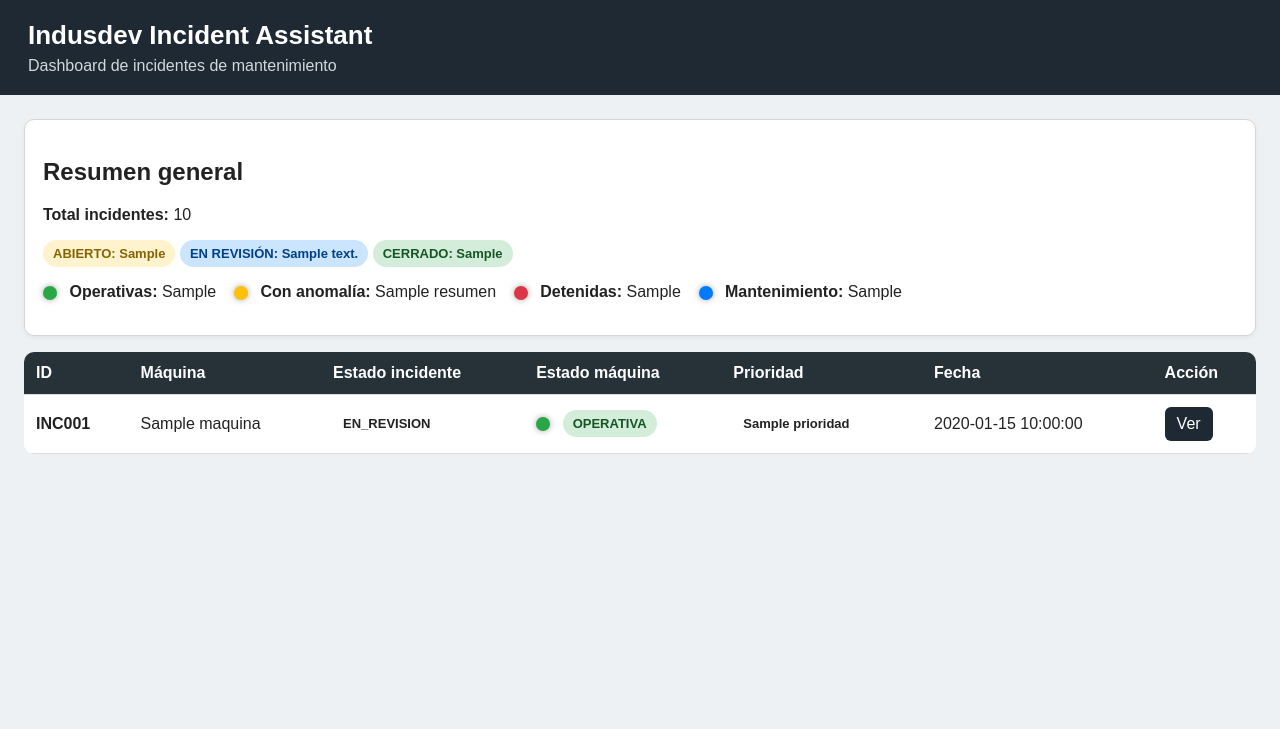
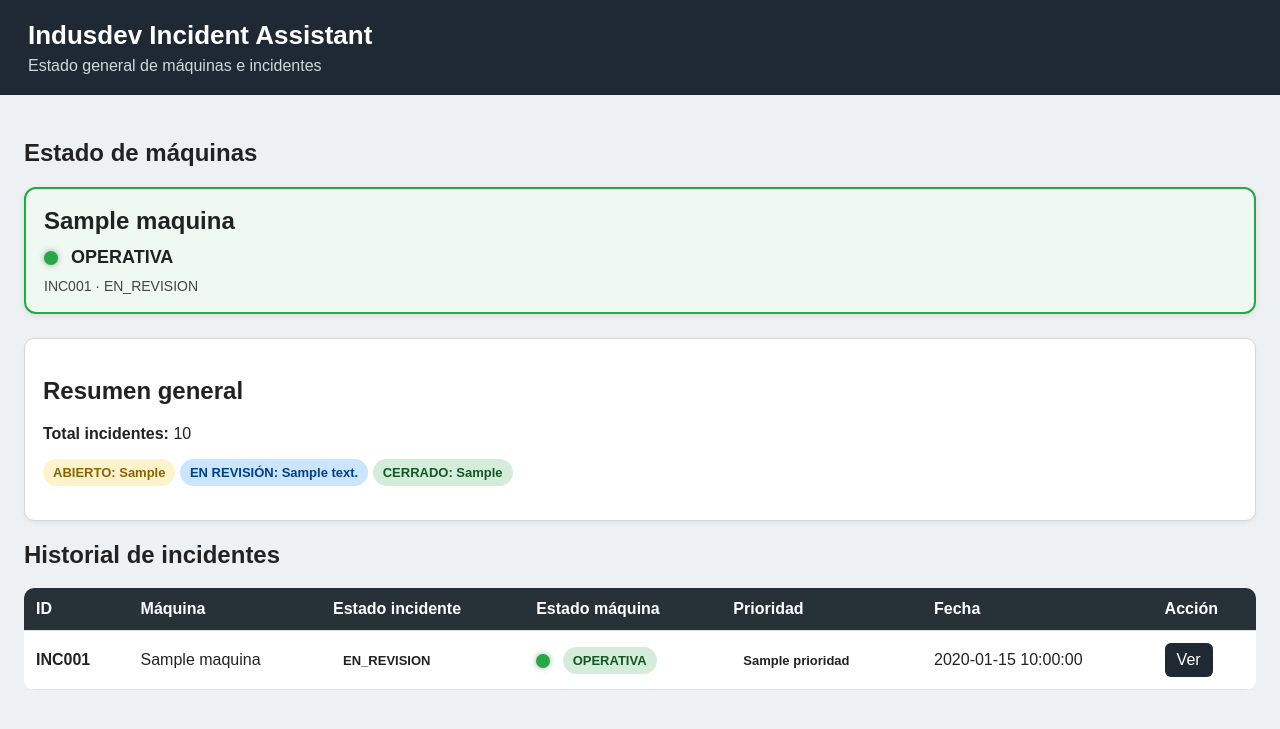
Before and after one commit to Luiscovarrubia/indusdev-incident-assistant, a FastAPI app: template templates/dashboard.html in a window 1280 px wide. Shown: the top 729 px of the page. Run offline with FastAPI, Linux system fonts and the light colour scheme; the template is opened without the code that fills it: most values are stand-ins (such as "Sample title", 1, 10 or a date in 2020).

Commit message:
Dashboard visual por maquinas

```diff
--- a/main.py
+++ b/main.py
@@ -30,7 +30,7 @@ HEADERS = {
     "Prefer": "return=representation",
 }
 
-app = FastAPI(title="Indusdev Incident Assistant", version="0.6")
+app = FastAPI(title="Indusdev Incident Assistant", version="0.7")
 
 os.makedirs("static/uploads", exist_ok=True)
 
@@ -49,6 +49,7 @@ def inicio():
     return {
         "sistema": "Indusdev Incident Assistant",
         "estado": "Operativo",
+        "version": "0.7",
         "base_datos": "Supabase",
     }
 
@@ -67,6 +68,7 @@ def dashboard(request: Request):
         formatear_fechas_incidente(inc)
 
     resumen = calcular_resumen(incidentes)
+    maquinas_panel = construir_panel_maquinas(incidentes)
 
     return templates.TemplateResponse(
         "dashboard.html",
@@ -74,6 +76,7 @@ def dashboard(request: Request):
             "request": request,
             "incidentes": incidentes,
             "resumen": resumen,
+            "maquinas_panel": maquinas_panel,
         },
     )
 
@@ -374,6 +377,24 @@ def calcular_resumen(incidentes):
     return resumen
 
 
+def construir_panel_maquinas(incidentes):
+    maquinas = {}
+
+    for inc in incidentes:
+        nombre = inc.get("maquina", "SIN_MAQUINA")
+
+        if nombre not in maquinas:
+            maquinas[nombre] = {
+                "maquina": nombre,
+                "incidente_id": inc.get("id"),
+                "estado_incidente": inc.get("estado", "SIN_DATO"),
+                "estado_maquina": inc.get("estado_maquina", "SIN_DATO"),
+                "created_at": inc.get("created_at", ""),
+            }
+
+    return list(maquinas.values())
+
+
 def obtener_ultimo_estado_maquina(incidente_id: int):
     comentarios = supabase_get(
         "comentarios?"
--- a/static/style.css
+++ b/static/style.css
@@ -190,3 +190,76 @@ body {
   .piloto-sin-dato {
     background: #6c757d;
   }
+
+  .machine-grid {
+    display: grid;
+    grid-template-columns: repeat(auto-fit, minmax(220px, 1fr));
+    gap: 16px;
+    margin-bottom: 24px;
+  }
+
+  .machine-card {
+    display: block;
+    text-decoration: none;
+    color: #222;
+    padding: 18px;
+    border-radius: 12px;
+    border: 2px solid #ddd;
+    background: white;
+    box-shadow: 0 2px 6px rgba(0,0,0,0.08);
+  }
+
+  .machine-card:hover {
+    transform: scale(1.02);
+  }
+
+  .machine-title {
+    font-size: 24px;
+    font-weight: bold;
+    margin-bottom: 12px;
+  }
+
+  .machine-status {
+    font-size: 18px;
+    font-weight: bold;
+    margin-bottom: 10px;
+  }
+
+  .machine-info {
+    font-size: 14px;
+    color: #444;
+  }
+
+  .machine-operativa {
+    border-color: #28a745;
+    background: #eefaf1;
+  }
+
+  .machine-operativa-con-anomalia {
+    border-color: #ffc107;
+    background: #fff8dc;
+  }
+
+  .machine-detenida {
+    border-color: #dc3545;
+    background: #fdecec;
+  }
+
+  .machine-mantenimiento {
+    border-color: #007bff;
+    background: #e9f3ff;
+  }
+
+  .machine-sin-dato {
+    border-color: #6c757d;
+    background: #f1f1f1;
+  }
+
+  .qr-card {
+    text-align: center;
+  }
+
+  .qr-img {
+    max-width: 240px;
+    width: 100%;
+  }
--- a/templates/dashboard.html
+++ b/templates/dashboard.html
@@ -9,10 +9,42 @@
 
 <div class="header">
   <h1>Indusdev Incident Assistant</h1>
-  <p>Dashboard de incidentes de mantenimiento</p>
+  <p>Estado general de máquinas e incidentes</p>
 </div>
 
 <div class="container">
+
+  <h2>Estado de máquinas</h2>
+
+  {% if maquinas_panel %}
+  <div class="machine-grid">
+    {% for m in maquinas_panel %}
+    <a class="machine-card machine-{{ m.estado_maquina|lower|replace('_','-') }}"
+       href="/incidente/{{ m.incidente_id if m.incidente_id else '' }}">
+
+      <div class="machine-title">{{ m.maquina }}</div>
+
+      <div class="machine-status">
+        <span class="piloto piloto-{{ m.estado_maquina|lower|replace('_','-') }}"></span>
+        {{ m.estado_maquina }}
+      </div>
+
+      <div class="machine-info">
+        {% if m.incidente_id %}
+          INC{{ "%03d"|format(m.incidente_id) }} · {{ m.estado_incidente }}
+        {% else %}
+          Sin incidente activo
+        {% endif %}
+      </div>
+
+    </a>
+    {% endfor %}
+  </div>
+  {% else %}
+    <div class="card">
+      <p>No hay máquinas registradas.</p>
+    </div>
+  {% endif %}
 
   <div class="card">
     <h2>Resumen general</h2>
@@ -24,30 +56,11 @@
       <span class="badge estado-revision">EN REVISIÓN: {{ resumen.incidentes_revision }}</span>
       <span class="badge estado-cerrado">CERRADO: {{ resumen.incidentes_cerrados }}</span>
     </p>
-
-    <p>
-      <span class="piloto piloto-operativa"></span>
-      <strong>Operativas:</strong> {{ resumen.maquinas_operativas }}
-
-      &nbsp;&nbsp;
-
-      <span class="piloto piloto-operativa-con-anomalia"></span>
-      <strong>Con anomalía:</strong> {{ resumen.maquinas_anomalia }}
-
-      &nbsp;&nbsp;
-
-      <span class="piloto piloto-detenida"></span>
-      <strong>Detenidas:</strong> {{ resumen.maquinas_detenidas }}
-
-      &nbsp;&nbsp;
-
-      <span class="piloto piloto-mantenimiento"></span>
-      <strong>Mantenimiento:</strong> {{ resumen.maquinas_mantenimiento }}
-    </p>
   </div>
 
+  <h2>Historial de incidentes</h2>
+
   {% if incidentes %}
-
   <table>
     <tr>
       <th>ID</th>
@@ -61,13 +74,8 @@
 
     {% for inc in incidentes %}
     <tr>
-      <td>
-        <strong>INC{{ "%03d"|format(inc.id) }}</strong>
-      </td>
-
-      <td>
-        {{ inc.maquina }}
-      </td>
+      <td><strong>INC{{ "%03d"|format(inc.id) }}</strong></td>
+      <td>{{ inc.maquina }}</td>
 
       <td>
         <span class="badge estado-{{ inc.estado|lower|replace('_','-') }}">
@@ -77,7 +85,6 @@
 
       <td>
         <span class="piloto piloto-{{ inc.estado_maquina|lower|replace('_','-') }}"></span>
-
         <span class="badge maquina-{{ inc.estado_maquina|lower|replace('_','-') }}">
           {{ inc.estado_maquina }}
         </span>
@@ -89,9 +96,7 @@
         </span>
       </td>
 
-      <td>
-        {{ inc.created_at }}
-      </td>
+      <td>{{ inc.created_at }}</td>
 
       <td>
         <a class="btn" href="/incidente/{{ inc.id }}">Ver</a>
@@ -99,13 +104,10 @@
     </tr>
     {% endfor %}
   </table>
-
   {% else %}
-
-  <div class="card">
-    <p>No existen incidentes registrados.</p>
-  </div>
-
+    <div class="card">
+      <p>No existen incidentes registrados.</p>
+    </div>
   {% endif %}
 
 </div>
```
Also changed, not shown: templates/incidente.html (+34 -116 lines).
